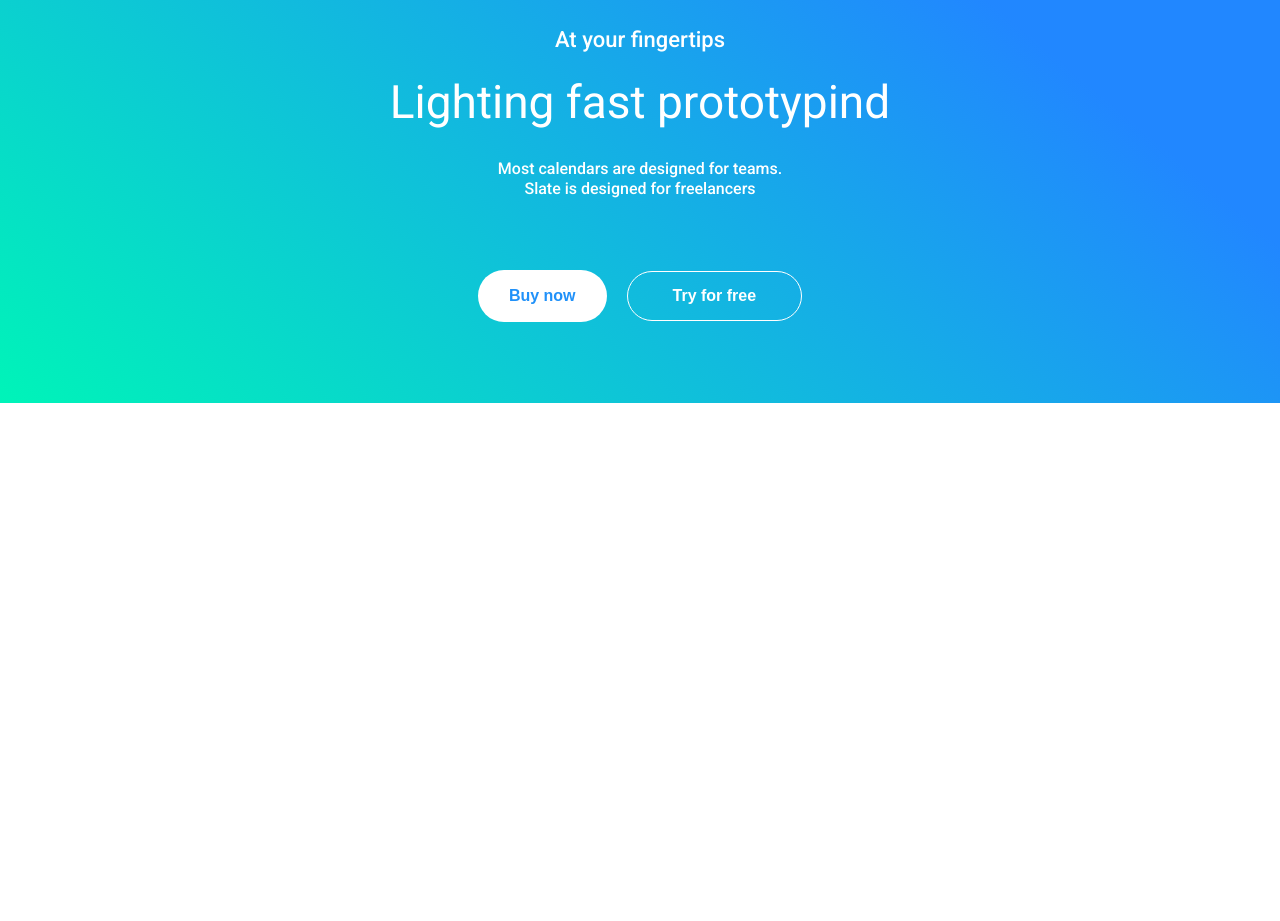
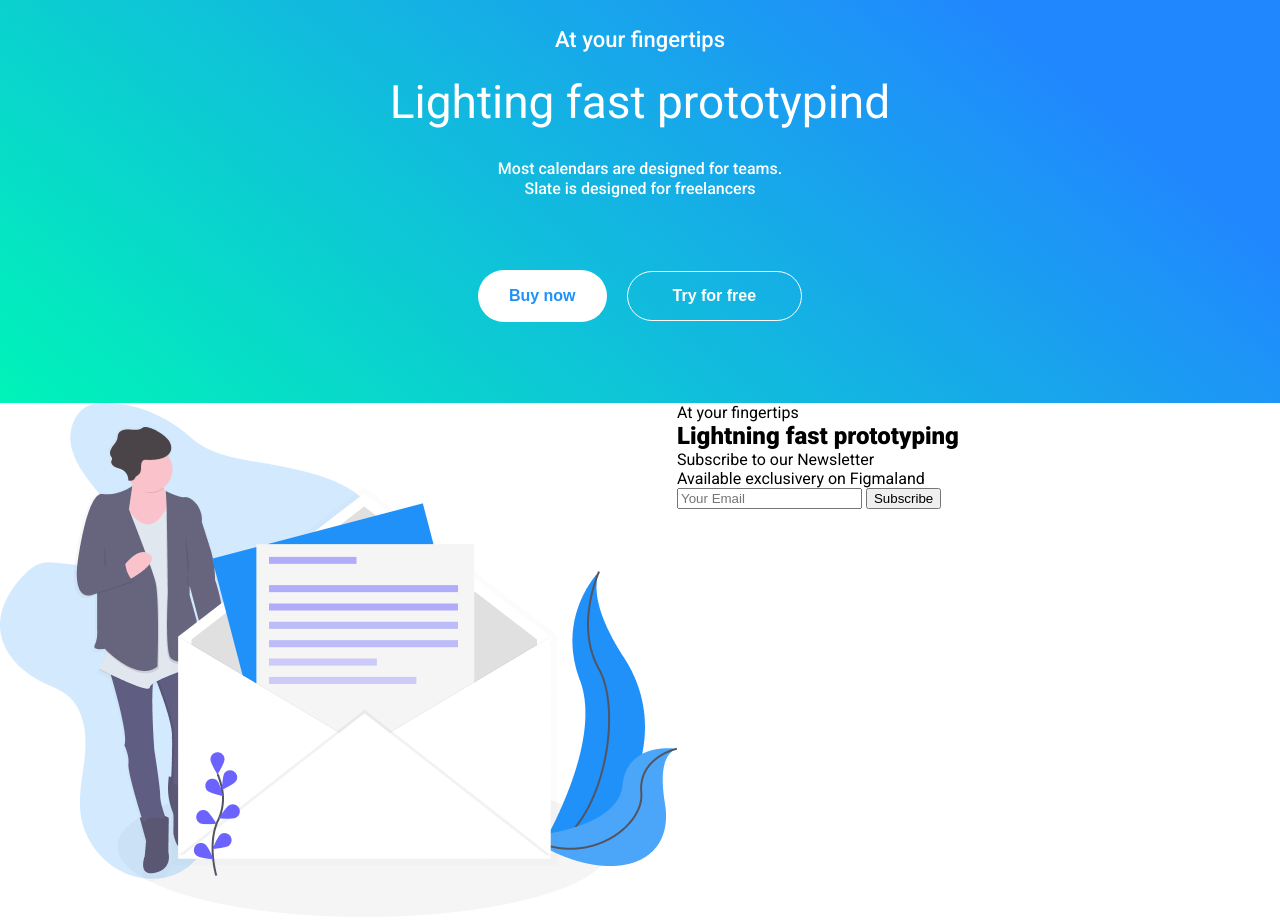
Before and after one commit to Prora6/sprint-1, a plain HTML site: page index.html in a window 1280 px wide. Shown: the part 2667-3588 px from the top of the page. Before the commit the page ends 3070 px from the top, so only its background shows below. Drawn offline with Linux system fonts and the light colour scheme.

Commit message:
начал следующий сегмент

```diff
--- a/index.html
+++ b/index.html
@@ -66,7 +66,7 @@
             </p>
         </div>
         <div class="features-section-container">
-            <div class="left-side">
+            <div class="left-side shadow">
                 <img src="./images/Navigation.png" alt="" class="navigation">
                 <img src="./images/SCREEN MASK.png" alt="" class="screen-mask">
             </div>
@@ -123,5 +123,36 @@
             </button>
         </form>
     </section>
+    <section class="news">
+        <div class="news-content">
+            <div class="news-content-left">
+                <img src="./images/undraw_newsletter_vovu.png" alt="письмо" class="writing">
+            </div>
+            <div class="news-content-right">
+                <div class="text-content">
+                    <p class="text-content-text">
+                        At your fingertips
+                    </p>
+                    <h2 class="text-content-title">
+                        Lightning fast prototyping
+                    </h2>
+                </div>
+                <div class="action-content">
+                    <p class="action-content-text">
+                        Subscribe to our Newsletter
+                    </p>
+                    <p class="action-content-title">
+                        Available exclusivery on Figmaland
+                    </p>
+                    <form action="" class="news-button">
+                        <input type="text" class="news-button-mail" placeholder="Your Email" name=" Your Email">
+                        <button class="news-button-subscribe">
+                            Subscribe
+                        </button>
+                    </form>
+                </div>
+            </div>
+        </div>
+    </section>
 </body>
 </html>
--- a/style.css
+++ b/style.css
@@ -178,6 +178,11 @@
     margin-right: 100px;
 }
 
+.shadow {
+    background: rgba(0, 0, 0, 0.0001);
+    box-shadow: 0px 9.85769px 19.7154px rgba(0, 0, 0, 0.16), 0px 9.85769px 131.436px rgba(0, 0, 0, 0.23);
+}
+
 .navigation {
     padding-top: 58px;
 }
@@ -301,3 +306,14 @@
     background-color: transparent;
     cursor: pointer;
 }
+
+.news {
+    background: #FFFFFF;
+    background-size: cover;
+    background-repeat: no-repeat;
+}
+
+.news-content {
+    display: flex;
+    flex-direction: row;
+}
```
Also changed, not shown: images/undraw_newsletter_vovu.png (added).
